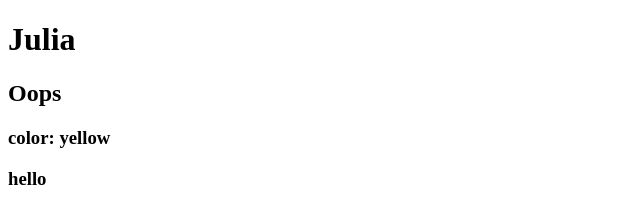
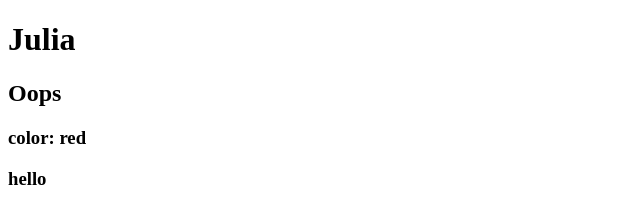
Before and after one commit to JuliaPetrychuk/homework, a plain HTML site: page index.html in a window 1280 px wide. Shown: the full height of the page, 0-640 px from the left. Drawn offline with Linux system fonts and the light colour scheme.

Commit message:
Update index.html

```diff
--- a/index.html
+++ b/index.html
@@ -9,7 +9,7 @@
 <body>
     <h1>Julia</h1>
     <h2>Oops</h2>
-    <h3>color: yellow</h3>
+    <h3>color: red</h3>
     <h3>hello</h3>
 </body>
 </html>
```
